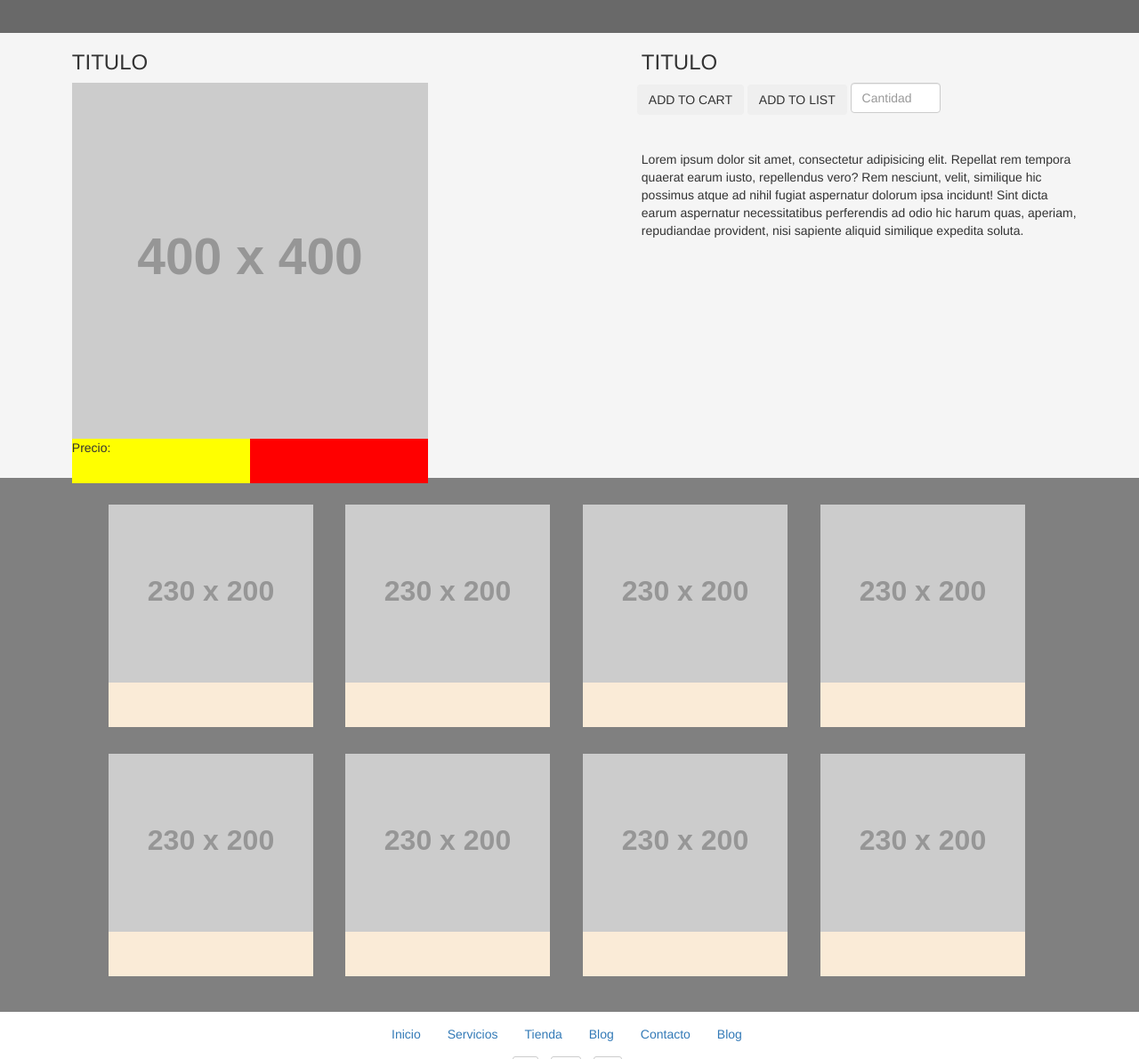
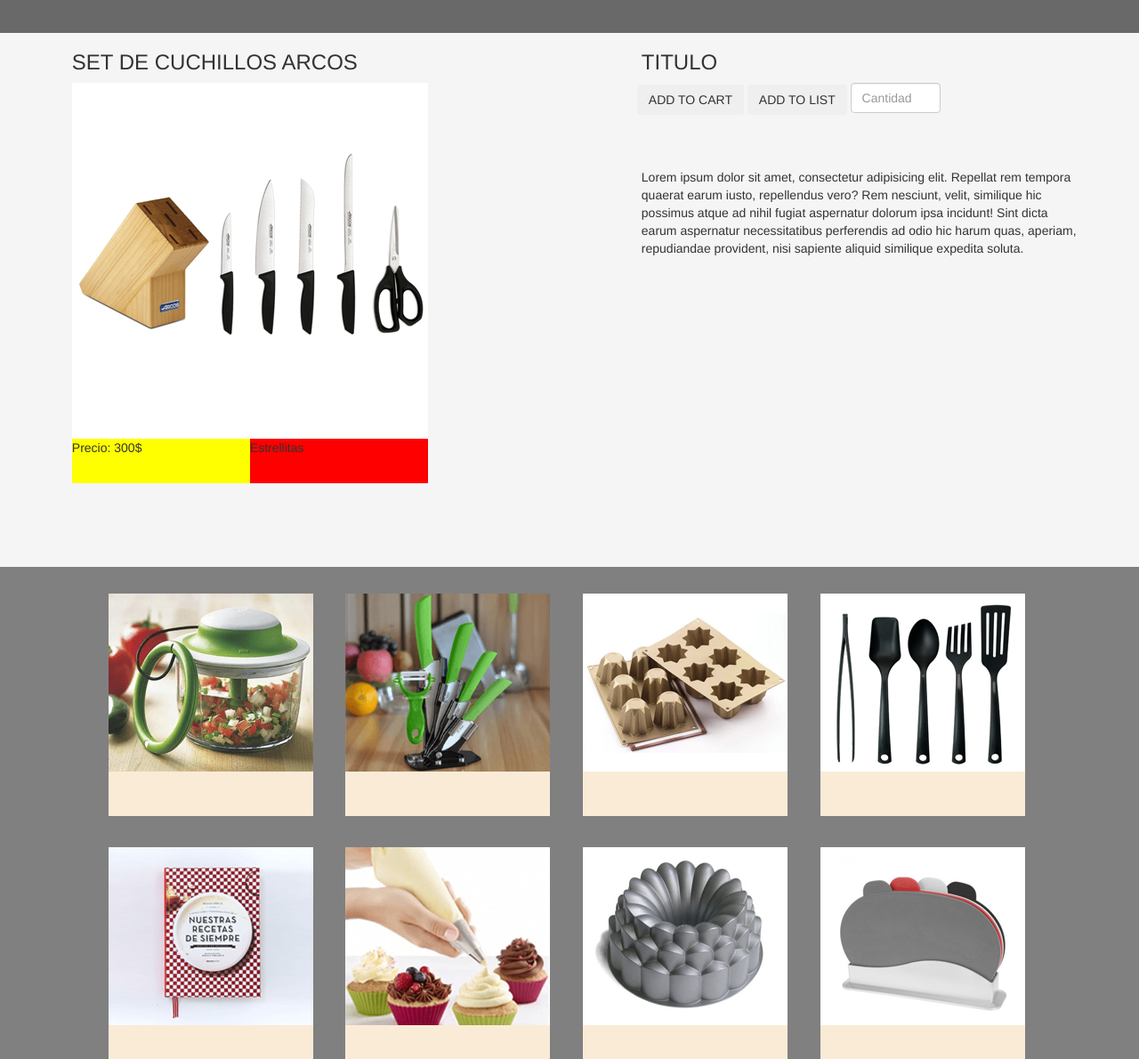
Before and after one commit to proyecto-escuelaweb/proyecto-pagweb-cocina, a plain HTML site: page producto.html in a window 1280 px wide. Shown: the part 63-1253 px from the top of the page at 89% size. Drawn offline with Linux system fonts and the light colour scheme; placeholder pictures from the web are drawn by us.

Commit message:
agregar cambios en tienda.html, producto.html, estilos e imagenes

```diff
--- a/css/style.css
+++ b/css/style.css
@@ -1,3 +1,6 @@
+@import url(https://fonts.googleapis.com/css?family=Oswald|Lora);
+font-family: 'Oswald', sans-serif;
+font-family: 'Lora', serif;
 
 
 /*contenido de pantilla.html*/
@@ -59,7 +62,7 @@
     height: 740px;
     width: 960px;
     margin: 0 auto;
-    background-color:gray;
+
 }
 
 .container-cajas {
@@ -69,7 +72,7 @@
 .box {
     width:300px;
     height:320px;
-    background-color: aquamarine;
+    border: 1px solid #ecf0f1;
     margin-top: 30px;
     display: inline-block;
     box-sizing: border-box;
@@ -105,15 +108,21 @@
     background-color: dimgray;
 }
 
+.descripcion-producto {
+    margin-top: 100px;
+    height: 600px;
+    background-color: whitesmoke;
+    display: inline-block;
+}
 .foto-detalle {
     margin-top:100px;
-    height: 500px;
+    height: 600px;
     background-color:whitesmoke;
     display: inline-block;
 }
 .box-producto {
     width: 500px;
-    height:500px;
+    height:600px;
 }
 .box-precio-puntaje {
     position: absolute;
@@ -121,7 +130,6 @@
     height: 50px;
     background-color: aqua;
 }
-
 .caja1 {
     position: relative;
     width: 200px;
@@ -138,14 +146,8 @@
     float: left;
 }
 
-.descripcion-producto {
-    margin-top: 100px;
-    height: 500px;
-    background-color: whitesmoke;
-    display: inline-block;
-}
 .productos-relacionados {
-    height: 600px;
+    height: 700px;
     background-color: gray;
 }
 
--- a/producto.html
+++ b/producto.html
@@ -7,6 +7,7 @@
         <link rel="stylesheet" href="css/bootstrap.min.css">
         <link rel="stylesheet" href="css/style.css">
         <link rel="stylesheet" href="css/mediaquery.css">
+        <link href='https://fonts.googleapis.com/css?family=Oswald|Lora' rel='stylesheet' type='text/css'>
         <script src="https://use.fontawesome.com/3aec10040d.js"></script>
     </head>
     <body>
@@ -57,11 +58,11 @@
            <div class="col-md-6 foto-detalle">
              <article class="col-md-10 col-md-offset-1">
                 <div class="box-producto">
-                    <h3>TITULO</h3>
-                    <img src="http://placehold.it/400x400" alt="">
+                    <h3>SET DE CUCHILLOS ARCOS</h3>
+                    <img src="img/foto-detalleproducto.png" alt="">
                     <div class="box-precio-puntaje">
-                     <div class="caja1">Precio:<h3></h3></div>
-                     <div class="caja2"></div>
+                     <div class="caja1">Precio: 300$<h3></h3></div>
+                     <div class="caja2">Estrellitas</div>
                     </div>
                 </div>
              </article>
@@ -83,6 +84,7 @@
                     </div>
                     <br>
                     <br>
+                    <br>
                     <p>Lorem ipsum dolor sit amet, consectetur adipisicing elit. Repellat rem tempora quaerat earum iusto, repellendus vero? Rem nesciunt, velit, similique hic possimus atque ad nihil fugiat aspernatur dolorum ipsa incidunt! Sint dicta earum aspernatur necessitatibus perferendis ad odio hic harum quas, aperiam, repudiandae provident, nisi sapiente aliquid similique expedita soluta.</p>
 
                 </div>
@@ -98,50 +100,50 @@
         <div class="row">
             <article class="col-md-3 col-xs-12">
                 <div class="box-productos" id="c1">
-                    <img src="http://placehold.it/230x200" alt="">
+                    <img src="img/foto-detalle1.png" class="img-responsive" alt="">
                 </div>
             </article>
             <article class="col-md-3 col-xs-12">
                 <div class="box-productos" id="c2">
-                    <img src="http://placehold.it/230x200" alt="">
+                    <img src="img/foto-detalle2.png" class="img-responsive"  alt="">
                 </div>
             </article>
             <article class="col-md-3 col-xs-12">
                 <div class="box-productos" id="c3">
-                    <img src="http://placehold.it/230x200" alt="">
+                    <img src="img/foto-detalle3.png" class="img-responsive" alt="">
                 </div>
             </article>
             <article class="col-md-3 col-xs-12">
                 <div class="box-productos" id="c4">
-                    <img src="http://placehold.it/230x200" alt="">
+                    <img src="img/foto-detalle4.png" class="img-responsive" alt="">
                 </div>
             </article>
             <article class="col-md-3 col-xs-12">
                 <div class="box-productos" id="c5">
-                    <img src="http://placehold.it/230x200" alt="">
+                    <img src="img/foto-detalle5.png" class="img-responsive" alt="">
                 </div>
             </article>
             <article class="col-md-3 col-xs-12">
                 <div class="box-productos" id="c6">
-                    <img src="http://placehold.it/230x200" alt="">
+                    <img src="img/foto-detalle6.png" class="img-responsive"  alt="">
                 </div>
             </article>
             <article class="col-md-3 col-xs-12">
                 <div class="box-productos" id="c7">
-                    <img src="http://placehold.it/230x200" alt="">
+                    <img src="img/foto-detalle7.png" class="img-responsive"  alt="">
                 </div>
             </article>
             <article class="col-md-3 col-xs-12">
                 <div class="box-productos" id="c8">
-                    <img src="http://placehold.it/230x200" alt="">
+                    <img src="img/foto-detalle8.png" class="img-responsive" alt="">
                 </div>
             </article>
         </div>
     </div>
 </section>
 
-           <footer>
-            <div class="menufinal">
+<footer>
+         <div class="menufinal">
                 <ul class="nav navbar-nav">
                     <li><a href="#">Inicio</a></li>
                     <li><a href="#">Servicios</a></li>
@@ -150,6 +152,7 @@
                     <li><a href="#">Contacto</a></li>
                     <li><a href="#">Blog</a></li>
                 </ul>
+                <br>
                 <div class="redes-sociales text-center">
                     <ul class="list-inline">
                         <li>
@@ -179,5 +182,13 @@
                     </ul>
                 </div>
             </div>
-            <br>
-          </footer>
+        <br>
+</footer>
+
+<script src="js/jquery-2.2.0.min.js"></script>
+<script src="js/bootstrap.min.js"></script>
+<script src="carousel/owl.carousel.min.js"></script>
+<script src="js/main.js"></script>
+
+  </body>
+</html>
--- a/styles.css
+++ b/styles.css
@@ -1,3 +1,4 @@
+
 @charset "UTF-8";
 
 @font-face {
```
Also changed, not shown: tienda.html (+6 -6 lines), img/foto-detalle1.png (added), img/foto-detalle2.png (added), img/foto-detalle3.png (added), img/foto-detalle4.png (added), img/foto-detalle5.png (added), img/foto-detalle6.png (added), img/foto-detalle7.png (added), img/foto-detalle8.png (added), img/foto-detalleproducto.png (added), img/foto-tienda1.png (added), img/foto-tienda2.png (added), img/foto-tienda3.png (added), img/foto-tienda4.png (added), 2 more files, 1 other file.
